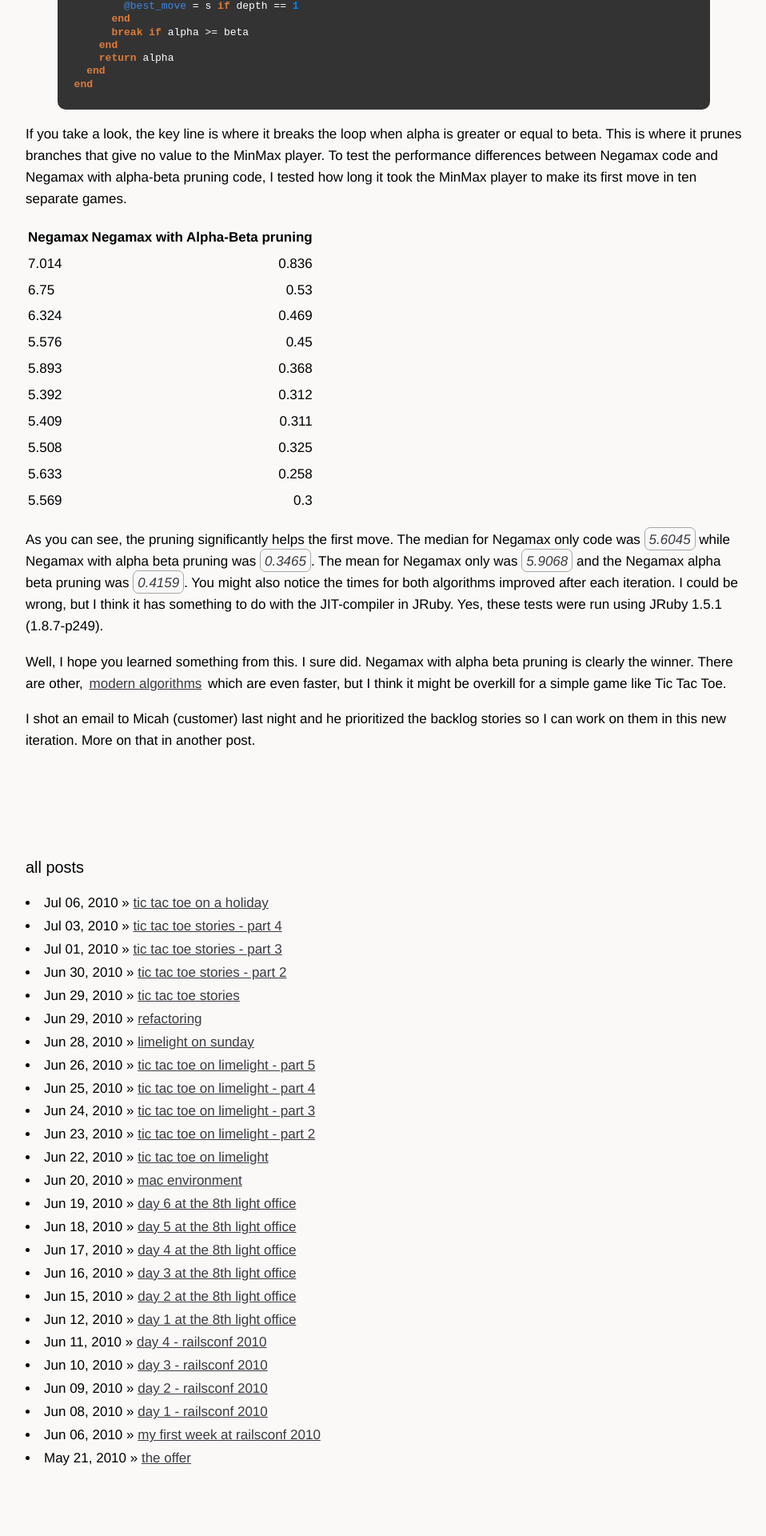
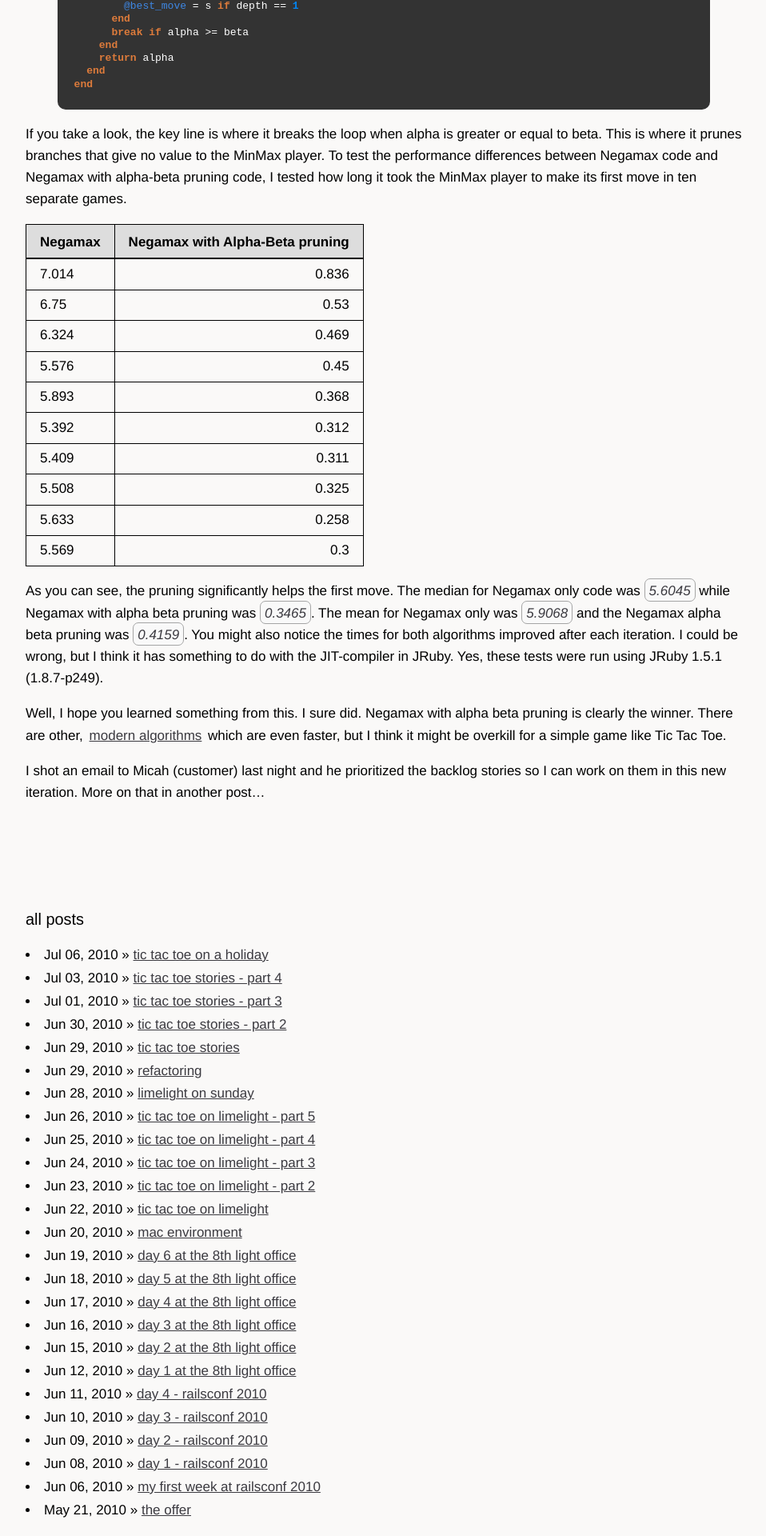
Before and after one commit to sl4m/skim.cc, a Jekyll site: the page built from _posts/2010-07-05-tic-tac-toe-on-holiday.markdown, in a window 1280 px wide. Shown: the part 1875-3795 px from the top of the page at 80% size, without its empty margins (160-1118 px from the left). Built offline with Jekyll 4.4.1, drawn with Linux system fonts in a browser that asks for light colours; comment, search, counter and statistics services are not loaded; before the commit the page ends 3730 px from its top, so only the background shows below that.

Commit message:
updated css for tables

```diff
--- a/_posts/2010-07-05-tic-tac-toe-on-holiday.markdown
+++ b/_posts/2010-07-05-tic-tac-toe-on-holiday.markdown
@@ -146,4 +146,4 @@ As you can see, the pruning significantly helps the first move.  The median for
 
 Well, I hope you learned something from this.  I sure did.  Negamax with alpha beta pruning is clearly the winner.  There are other, [modern algorithms](http://en.wikipedia.org/wiki/Alpha-beta_pruning#Other_algorithms) which are even faster, but I think it might be overkill for a simple game like Tic Tac Toe.
 
-I shot an email to Micah (customer) last night and he prioritized the backlog stories so I can work on them in this new iteration.  More on that in another post.
+I shot an email to Micah (customer) last night and he prioritized the backlog stories so I can work on them in this new iteration.  More on that in another post...
--- a/css/screen.css
+++ b/css/screen.css
@@ -139,27 +139,27 @@ em {
   -moz-border-radius: 7px;
   border: 1px solid #A5A5A5;
 }
-#content table {
+table {
   border-collapse: collapse;
 }
 
-#content table th {
+table th {
   padding: .5em 1em .25em 1em;
   background-color: #ddd;
   border: 1px solid black;
   border-bottom: 2px solid black;
 }
 
-#content table td {
+table td {
   padding: .25em 1em .25em 1em;
   border: 1px solid black;
 }
 
-#content table th.category {
+table th.category {
   border-right: 2px solid black;
 }
 
-#content table td.category {
+table td.category {
   background-color: #ddd;
   font-weight: bold;
   border-right: 2px solid black;
```
